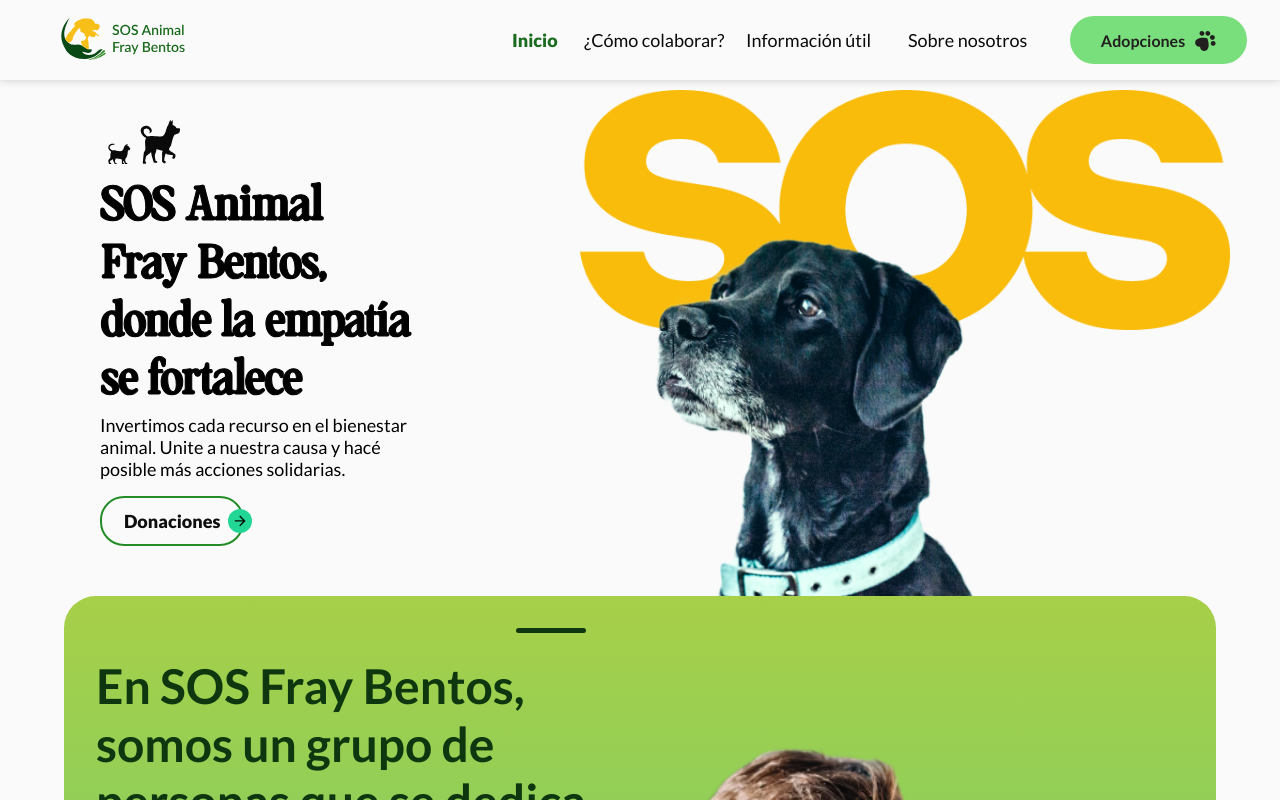
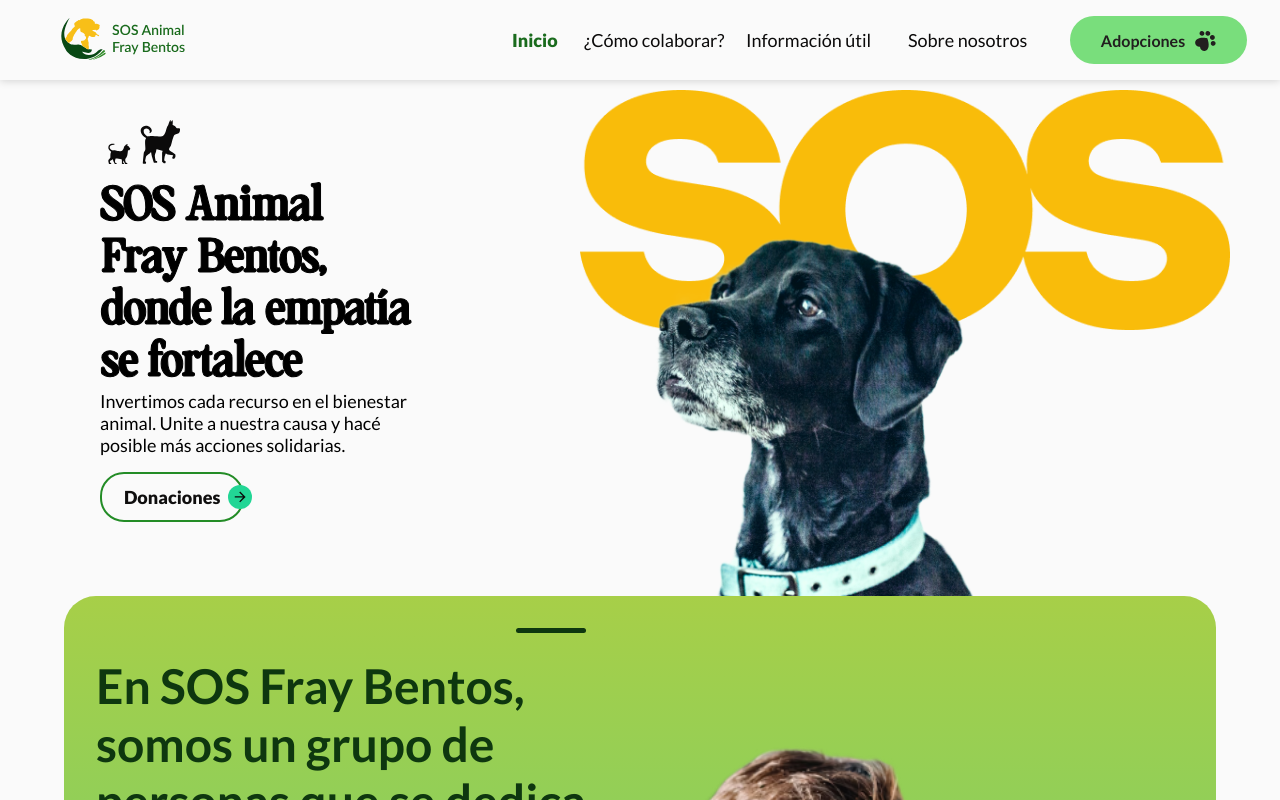
Before and after one commit to agucamejo/SOSAnimal, a React (Vite) app: page / in a window 1280 px wide. Shown: the top 800 px of the page. Built offline with nearby package versions, Linux system fonts and the light colour scheme.

Commit message:
Fixing hero

```diff
--- a/src/styles/components/_hero.scss
+++ b/src/styles/components/_hero.scss
@@ -110,7 +110,6 @@
         font-family: 'mountriel-regular';
         -webkit-text-stroke-width: 1px;
         -webkit-text-stroke-color: black;
-        margin-bottom: 6px;
         letter-spacing: -1px;
         font-size: 46px;
         font-weight: 800;
```
